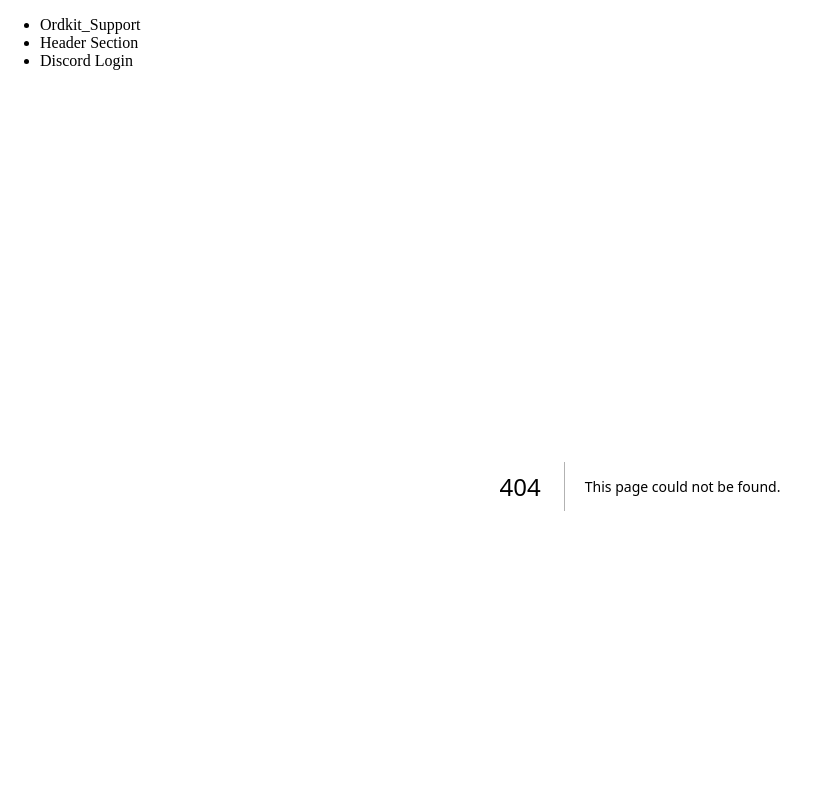
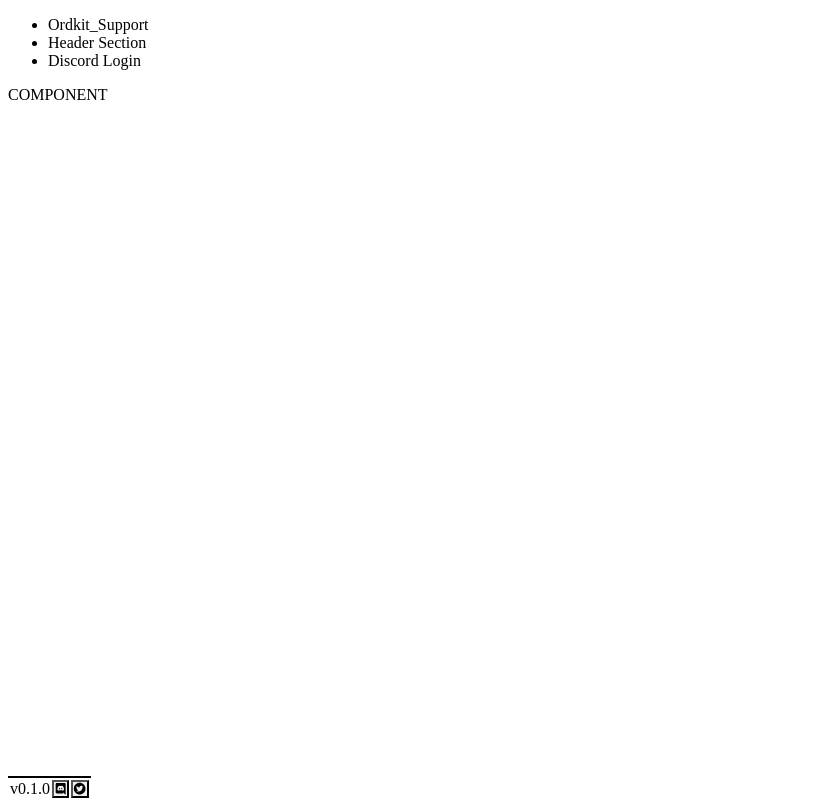
Before and after one commit to Garabed96/support_template, a Next.js app: page /components in a window 1280 px wide. Before the commit this address had no page. Shown: the top 800 px of the page, without its empty margins (0-831 px from the left). Built offline with nearby package versions, Linux system fonts and the light colour scheme.

Commit message:
layout nesting ssr

```diff
--- a/app/(auth)/login/page.tsx
+++ b/app/(auth)/login/page.tsx
@@ -1,10 +1,10 @@
 "use client";
-
+import Layout from "./../../components/layout";
 import React from "react";
 
 const Page = () => {
   console.log("LOGIN");
-  return <div>login</div>;
+  return <Layout>Login Page</Layout>;
 };
 
 export default Page;
--- /dev/null
+++ b/app/components/Tooltips/MyTooltip.tsx
@@ -0,0 +1,29 @@
+import { InputProps } from "@chakra-ui/input";
+import { Tooltip } from "@chakra-ui/tooltip";
+import React, { memo } from "react";
+
+const MyTooltip: React.FC<
+  {
+    label: string;
+    message: string;
+    disabled?: boolean;
+    children: React.ReactNode;
+  } & InputProps
+> = memo(({ label, message, children, disabled, ...props }) => (
+  <Tooltip
+    px={3}
+    py={2}
+    fontSize="xs"
+    rounded="md"
+    aria-label={label}
+    label={message}
+    arrowSize={7}
+    isDisabled={disabled}
+    hasArrow
+    {...props}
+  >
+    {children}
+  </Tooltip>
+));
+
+export default MyTooltip;
--- a/app/components/footer/footer.tsx
+++ b/app/components/footer/footer.tsx
@@ -1,12 +1,56 @@
-import React from "react";
+import { IconButton } from "@chakra-ui/button";
+import { useColorModeValue } from "@chakra-ui/color-mode";
+import { Icon } from "@chakra-ui/icon";
+import { Center, Flex, Spacer, Text } from "@chakra-ui/layout";
+import { Spinner } from "@chakra-ui/spinner";
+import { AiFillTwitterCircle } from "@react-icons/all-files/ai/AiFillTwitterCircle";
+import { FaBitcoin } from "@react-icons/all-files/fa/FaBitcoin";
+import { RiDiscordFill } from "@react-icons/all-files/ri/RiDiscordFill";
+import axios from "axios";
+import dynamic from "next/dynamic";
+import React, { memo, useEffect, useState } from "react";
+import MyTooltip from "@/app/components/Tooltips/MyTooltip";
+import { Tooltip } from "@chakra-ui/tooltip";
+
+const appVersion = require("../../../package.json").version;
 
 function Footer(props) {
   return (
-    <React.Fragment>
-      <footer>
-        <h2>Footer Section</h2>
-      </footer>
-    </React.Fragment>
+    <Flex
+      w="full"
+      p={2}
+      pos="fixed"
+      bottom={0}
+      borderTop="2px solid"
+      borderColor="whiteAlpha.200"
+      bgColor={useColorModeValue("white", "black")}
+      zIndex={999}
+    >
+      <Spacer />
+
+      <Text m="auto" mr={2} color="whiteAlpha.500" fontSize="xs">
+        v{appVersion}
+      </Text>
+      <Tooltip label="discord button" message="Join our Discord!">
+        <IconButton
+          aria-label="Discord Button"
+          rounded="full"
+          variant="ghost"
+          icon={<RiDiscordFill />}
+          onClick={() => window.open("", "_blank")}
+        />
+      </Tooltip>
+      <Tooltip label="twitter button" message="Follow us on Twitter!">
+        <IconButton
+          ml={2}
+          aria-label="Twitter Button"
+          rounded="full"
+          variant="ghost"
+          icon={<AiFillTwitterCircle />}
+          onClick={() => window.open("", "_blank")}
+        />
+      </Tooltip>
+    </Flex>
   );
 }
 
--- /dev/null
+++ b/app/components/layout.tsx
@@ -0,0 +1,18 @@
+import React from "react";
+import Header from "./header/header";
+import Footer from "./Footer/Footer";
+
+export default function ComponentsLayout({
+  children,
+}: {
+  children: React.ReactNode;
+}) {
+  return (
+    <section>
+      {/* Include shared UI here e.g. a header or sidebar */}
+      <Header />
+      {children}
+      <Footer />
+    </section>
+  );
+}
--- /dev/null
+++ b/app/components/page.tsx
@@ -0,0 +1,9 @@
+import Link from "next/link";
+
+export default function Home() {
+  return (
+    <div>
+      <div>COMPONENT</div>
+    </div>
+  );
+}
--- a/app/layout.tsx
+++ b/app/layout.tsx
@@ -5,12 +5,12 @@ import Header from "./components/header/header";
 import Footer from "./components/footer/footer";
 import React from "react";
 // const inter = Inter({ subsets: ["latin"] });
-
 export const metadata = {
   title: "OrdKit - Support",
   description: "Ordkit support ticket app",
 };
-
+// Root layout is required
+// https://nextjs.org/docs/app/building-your-application/routing/pages-and-layouts
 export default function RootLayout({
   children,
 }: {
@@ -22,9 +22,8 @@ export default function RootLayout({
 
       <Head />
       <body>
-        <Header />
         {children}
-        <Footer />
+        {/*<Footer />*/}
       </body>
     </html>
   );
```
Also changed, not shown: app/(auth)/login/home.tsx (added, +7 -0 lines), package.json (+7 -0 lines), 1 other file (tests, documents, lock files or other folders).
